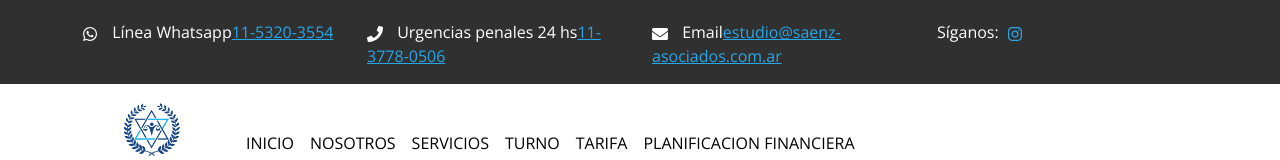
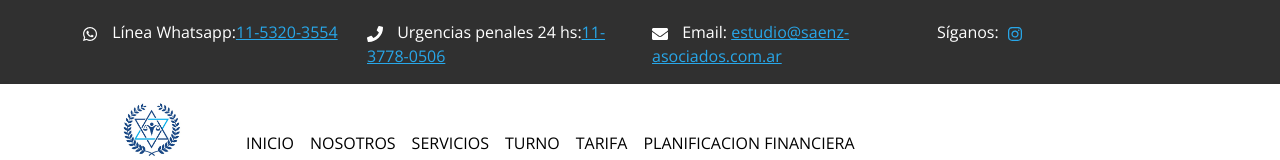
Before and after one commit to anagonzalezS/estudiojuridicopagina, a React (Create React App) app: page / in a window 1280 px wide. Shown: the top 160 px of the page. Built offline with nearby package versions, Linux system fonts and the light colour scheme; a web font is replaced by a local one.

Commit message:
modifico modal

```diff
--- a/src/components/Header.jsx
+++ b/src/components/Header.jsx
@@ -12,13 +12,13 @@ function Header() {
       <div className="container">
         <div className="row">
           <div className="col-md-3 col-sm-4 col-12">
-            <p><FaWhatsapp className="whatsapp-icon" /><span className="header-text" style={{ paddingLeft: '10px' }}> Línea Whatsapp</span><a href="tel:11-5320-3554" className="header-text" style={{ color: '#28a7e9' }}>11-5320-3554</a></p>
+            <p><FaWhatsapp className="whatsapp-icon" /><span className="header-text" style={{ paddingLeft: '10px' }}> Línea Whatsapp:</span><a href="tel:11-5320-3554" className="header-text" style={{ color: '#28a7e9' }}>11-5320-3554</a></p>
           </div>
           <div className="col-md-3 col-sm-4 col-12">
-            <p><FaPhone className="phone-icon" /><span className="header-text" style={{ paddingLeft: '10px' }}> Urgencias penales 24 hs</span><a href="tel: 11-3778-0506" className="header-text" style={{ color: '#28a7e9' }}>11-3778-0506</a></p>
+            <p><FaPhone className="phone-icon" /><span className="header-text" style={{ paddingLeft: '10px' }}> Urgencias penales 24 hs:</span><a href="tel: 11-3778-0506" className="header-text" style={{ color: '#28a7e9' }}>11-3778-0506</a></p>
           </div>
           <div className="col-md-3 col-sm-4 col-12">
-            <p><FaEnvelope className="email-icon" /><span className="header-text" style={{ paddingLeft: '10px' }}> Email</span><a href="mailto:estudio@saenz-asociados.com.ar" className="header-text" style={{ color: '#28a7e9' }}>estudio@saenz-asociados.com.ar</a></p>
+            <p><FaEnvelope className="email-icon" /><span className="header-text" style={{ paddingLeft: '10px' }}> Email: </span><a href="mailto:estudio@saenz-asociados.com.ar" className="header-text" style={{ color: '#28a7e9' }}>estudio@saenz-asociados.com.ar</a></p>
           </div>
           <div className="col-md-3 col-sm-12 col-12 text-right">
             <ul className="list-inline">
--- a/src/components/Turno.css
+++ b/src/components/Turno.css
@@ -4,3 +4,7 @@
   .turno-section {
     background-color: white;
   }
+  /* Estilos para el contenido del modal */
+.modal-body {
+  color: #000000; /* Establece el color del texto en negro */
+}
```
